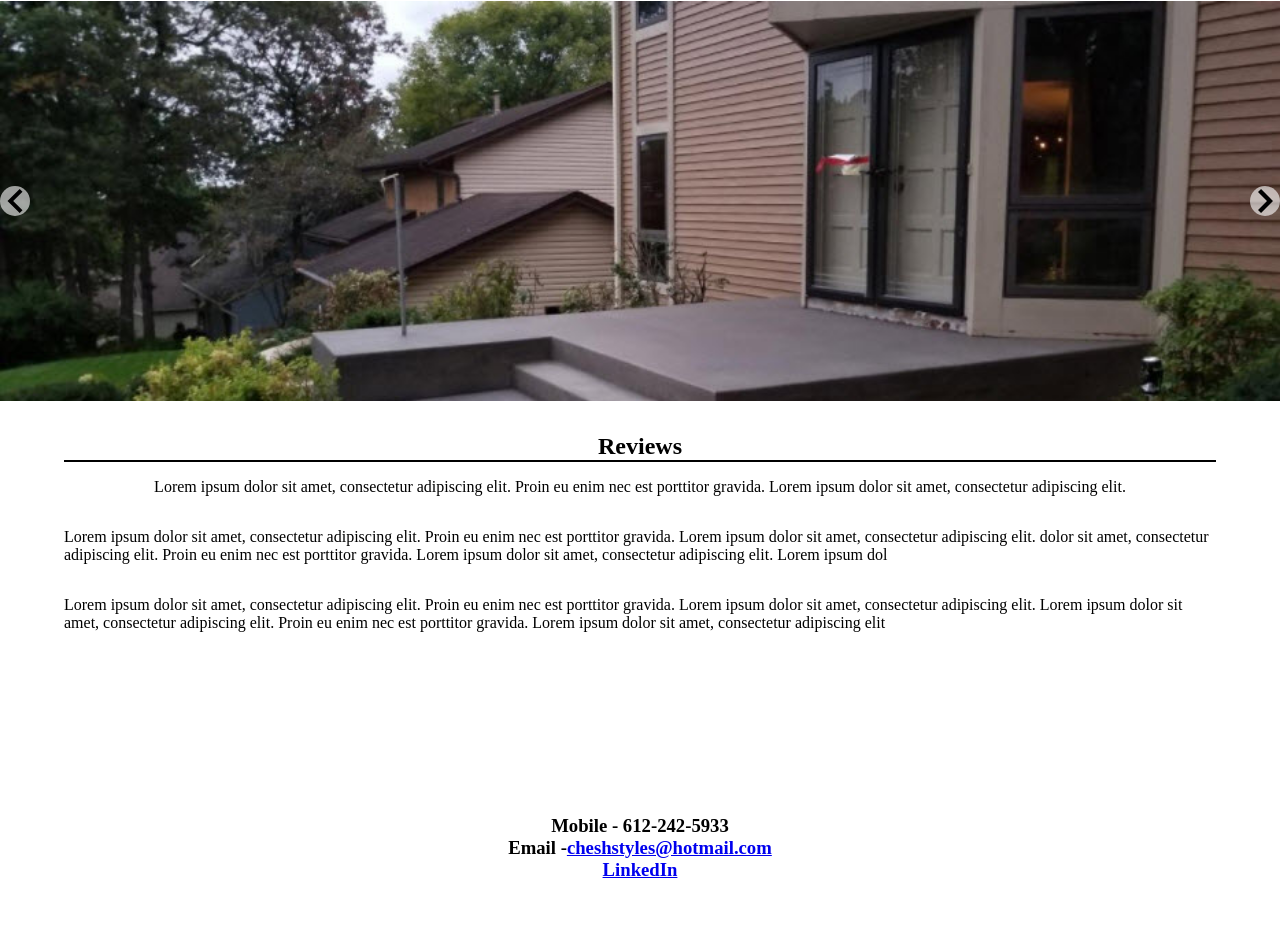
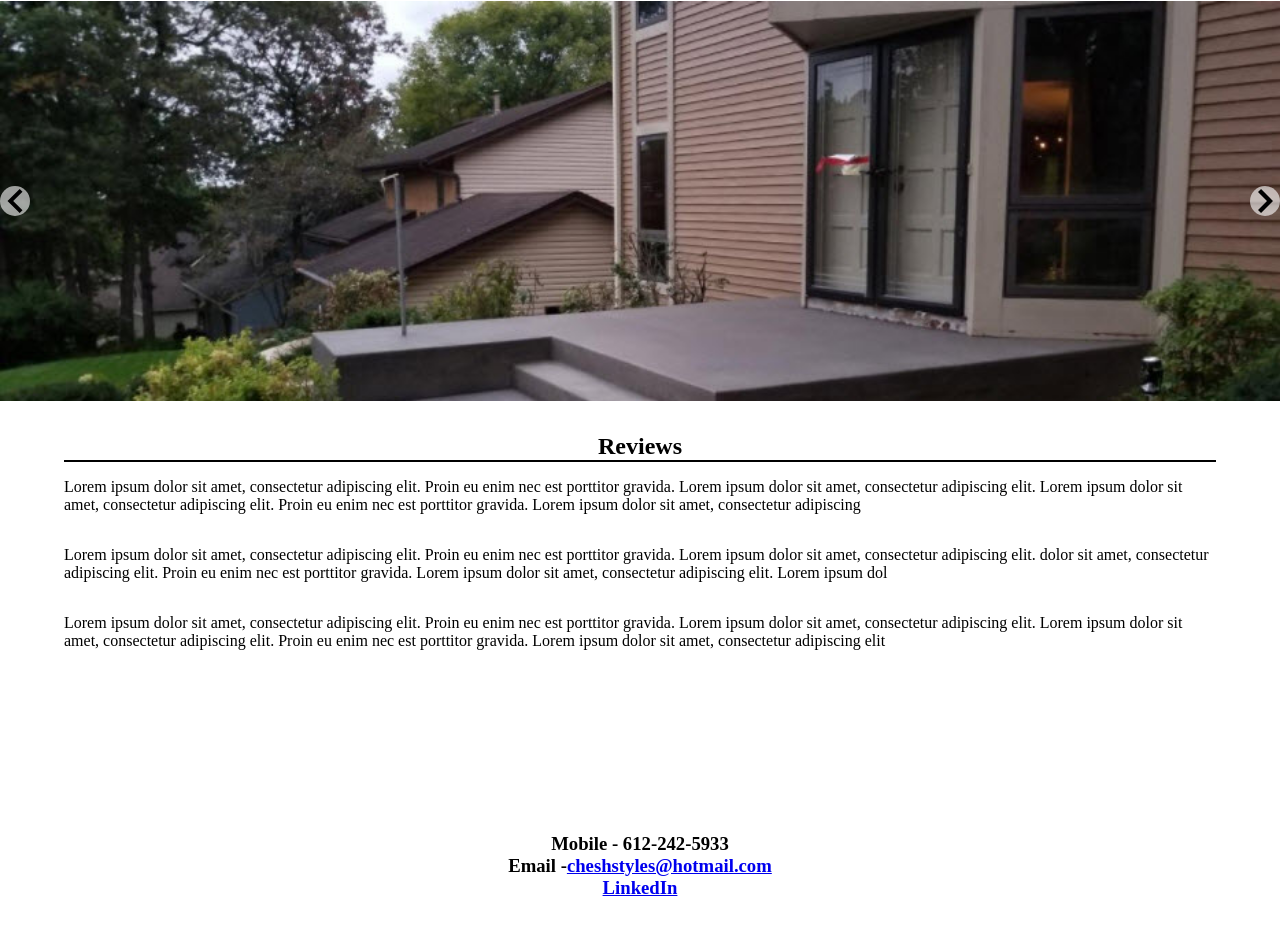
Before and after one commit to adamRohde/Obrien-Contracting, a Gatsby site: page / in a window 1280 px wide. Shown: the part 2221-3153 px from the top of the page. Built offline with nearby package versions, Linux system fonts and the light colour scheme; Gatsby itself is replaced by a stand-in of ours.

Commit message:
changed text

```diff
--- a/src/components/reviews/reviews.js
+++ b/src/components/reviews/reviews.js
@@ -9,7 +9,9 @@ function reviews() {
       <p>
         Lorem ipsum dolor sit amet, consectetur adipiscing elit. Proin eu
         enim nec est porttitor gravida. Lorem ipsum dolor sit amet,
-        consectetur adipiscing elit.{" "}
+        consectetur adipiscing elit. Lorem ipsum dolor sit amet,
+        consectetur adipiscing elit. Proin eu enim nec est porttitor
+        gravida. Lorem ipsum dolor sit amet, consectetur adipiscing{" "}
       </p>
 
       <p>
```
